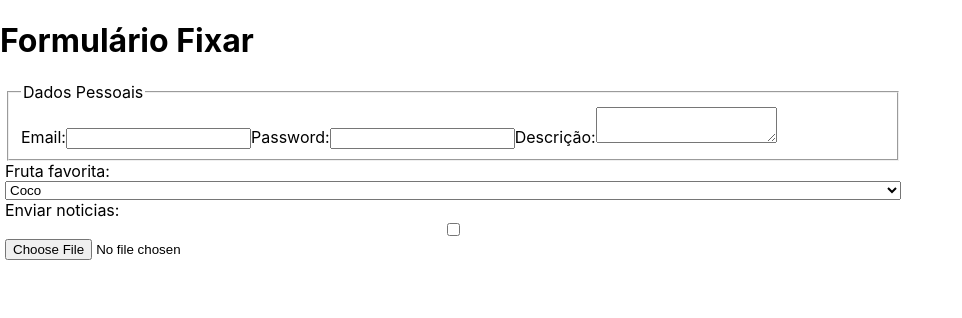
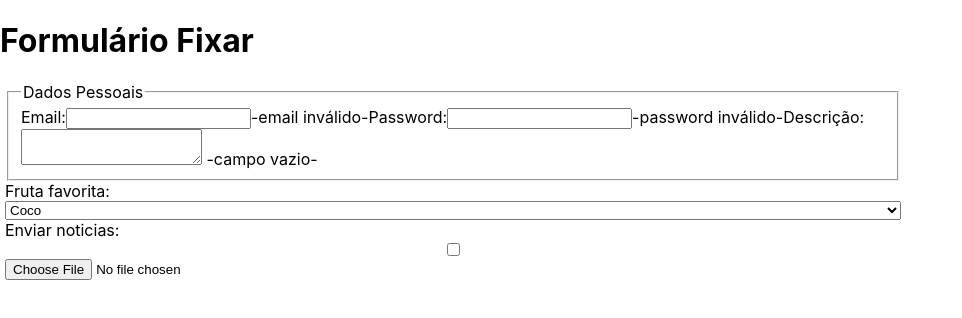
Before and after one commit to MilleneGalettiAcosta/trybe-exercicios, a React (Create React App) app in the folder front-end/bloco-11-componentes-com-estado-eventos-e-formularios-com-react/dia-2-formularios-no-react/formulario/: page / in a window 1280 px wide. Shown: the top 318 px of the page, without its empty margins (0-962 px from the left). Built offline with nearby package versions, Linux system fonts and the light colour scheme.

Commit message:
[Feat]Exercicio fixar 8

```diff
--- a/front-end/bloco-11-componentes-com-estado-eventos-e-formularios-com-react/dia-2-formularios-no-react/formulario/src/DataField.js
+++ b/front-end/bloco-11-componentes-com-estado-eventos-e-formularios-com-react/dia-2-formularios-no-react/formulario/src/DataField.js
@@ -8,7 +8,7 @@ class DataField extends React.Component {
             <fieldset>
                     <legend>Dados Pessoais</legend>
 
-                <label htmlFor="email">Email:</label>
+                <label htmlFor="email">Email:
                 <input
                 type='email'
                 name='email'
@@ -16,16 +16,20 @@ class DataField extends React.Component {
                 id='email'
                 onChange={ handleChange }
                 />
+                {!email.match(/^\S+@\S+$/i) ? '-email inválido-' : ' -ok- '}
+                </label>
 
-                <label htmlFor="password">Password:</label>
+                <label htmlFor="password">Password:
                 <input
                 type='password'
                 name='password'
                 value={ password }
                 onChange={ handleChange }
                 />
+                {password.length < 6 ? '-password inválido-' : ' -ok- '}
+                </label>
 
-                <label htmlFor="textarea">Descrição:</label>
+                <label htmlFor="textarea">Descrição:
                 <textarea
                 id="textarea"
                 name="textarea"
@@ -33,6 +37,8 @@ class DataField extends React.Component {
                 onChange={ handleChange }
                 >Digite aqui
                 </textarea>
+                { !textarea.length ? ' -campo vazio- ': ' -ok- '}
+                </label>
                 </fieldset>
         );
     }
```
